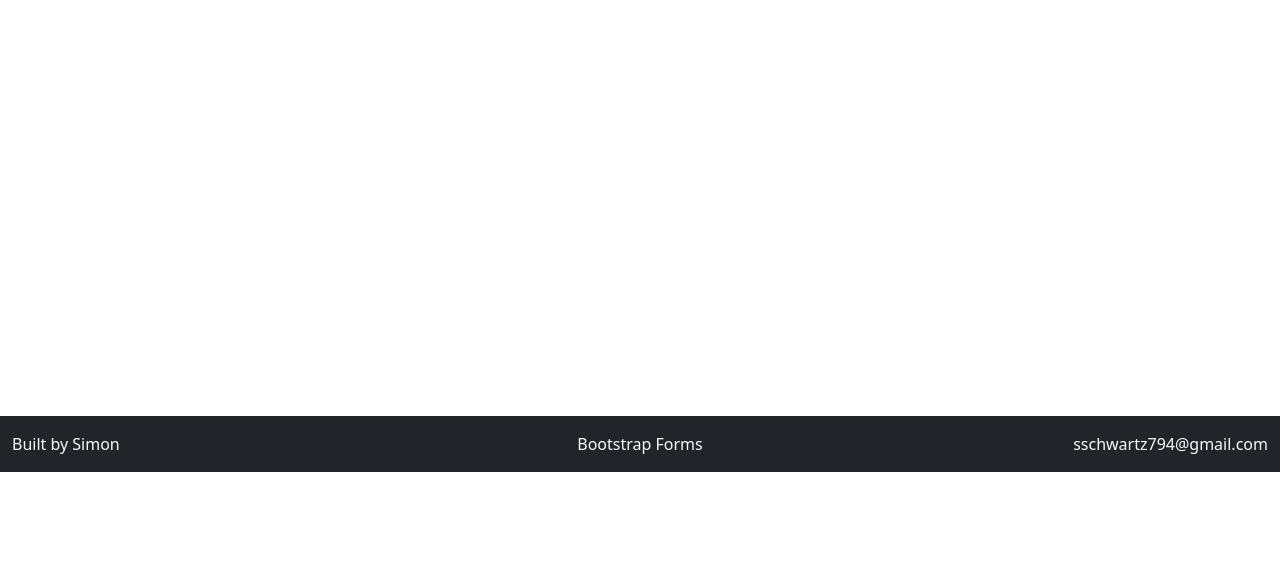
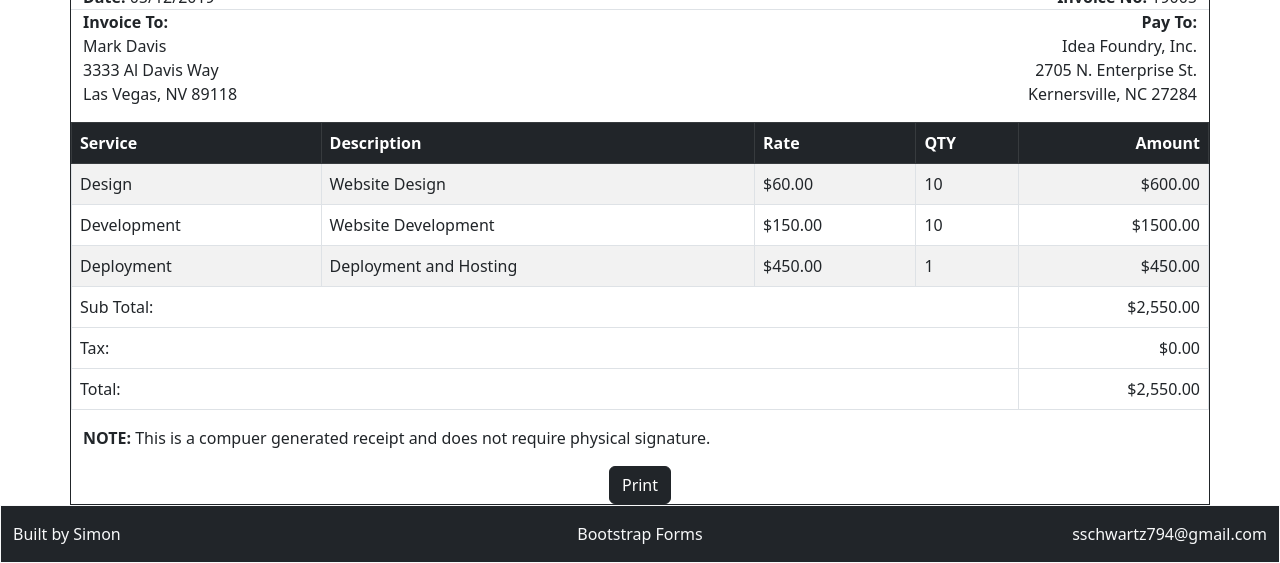
Before and after one commit to sschwartz7/BootstrapForms, a plain HTML site: page invoice.html in a window 1280 px wide. Shown: the part 328-891 px from the top of the page. Before the commit the page ends 800 px from the top, so only its background shows below. Drawn offline with nearby package versions, Linux system fonts and the light colour scheme.

Commit message:
on addressbook, contact, and invoice

```diff
--- /dev/null
+++ b/css/Invoice.css
@@ -0,0 +1,7 @@
+.container {
+    border: solid 1px;
+}
+
+.container-fluid {
+    border: solid 1px;
+}
--- /dev/null
+++ b/css/contact.css
@@ -0,0 +1,5 @@
+body {
+    background: #0000428;
+    background: -webkit-linear-gradient(to right, #004e92, #000042);
+    background: linear-gradient(to right, #004e92, #000042);
+}
--- a/invoice.html
+++ b/invoice.html
@@ -13,11 +13,14 @@
 
     <!-- Custom CSS -->
     <link href="/css/site.css" rel="stylesheet">
+
+    <!-- Page CSS -->
+    <link href="/css/Invoice.css" rel="stylesheet">
 </head>
 
 <body>
 
-    <header>
+    <header class="d-print-none">
         <nav class="navbar navbar-expand-lg navbar-dark bg-dark">
             <div class="container-fluid">
                 <a class="navbar-brand" href="/index.html">BS Forms</a>
@@ -46,11 +49,89 @@
         </nav>
     </header>
 
-    <main class="container">
+    <main class="container mt-3">
+        <div class="row border-bottom align-items-center">
+            <div class="col-sm-7 col-12"><img src="/img/IdeaFoundryLogo.svg" class="img-fluid" /></div>
+            <div class="col-sm-5 text-end col-12"><strong>Customer:</strong> 4908</div>
+        </div>
+        <div class="row border-bottom align-items-center row-cols-1">
+            <div class="col-md-6"><b>Date:</b> 05/12/2019</div>
+            <div class="col-md-6 text-md-end"><b>Invoice No:</b> 19005</div>
+        </div>
+        <div class="row">
+            <div class="col-6">
+                <b>Invoice To:</b>
+                <address>Mark Davis<br />
+                    3333 Al Davis Way<br />
+                    Las Vegas, NV 89118</address>
+            </div>
+            <div class="col-6 text-end">
+                <b>Pay To:</b>
+                <address>Idea Foundry, Inc.<br>
+                    2705 N. Enterprise St.<br>
+                    Kernersville, NC 27284</address>
+            </div>
+        </div>
+        <div class="table-responsive row">
+            <table class="table table-bordered table-striped">
+                <thead class="table-dark">
+                    <th>Service</th>
+                    <th>Description</th>
+                    <th>Rate</th>
+                    <th>QTY</th>
+                    <th class="text-end">Amount</th>
+                </thead>
+                <tbody>
+                    <tr>
+                        <td>Design</td>
+                        <td>Website Design</td>
+                        <td>$60.00</td>
+                        <td>10</td>
+                        <td class="text-end">$600.00</td>
+                    </tr>
+                    <tr>
+                        <td>Development</td>
+                        <td>Website Development</td>
+                        <td>$150.00</td>
+                        <td>10</td>
+                        <td class="text-end">$1500.00</td>
 
+                    </tr>
+                    <tr>
+                        <td>Deployment</td>
+                        <td>Deployment and Hosting</td>
+                        <td>$450.00</td>
+                        <td>1</td>
+                        <td class="text-end">$450.00</td>
+                    </tr>
+                </tbody>
+                <tfoot>
+                    <tr>
+                        <td colspan="4">Sub Total:</td>
+                        <td class="text-end">$2,550.00</td>
+                    </tr>
+                    <tr>
+                        <td colspan="4">Tax:</td>
+                        <td class="text-end">$0.00</td>
+                    </tr>
+                    <tr>
+                        <td colspan="4">Total:</td>
+                        <td class="text-end">$2,550.00</td>
+                    </tr>
+                </tfoot>
+            </table>
+        </div>
+        <div class="row">
+            <p><b>NOTE: </b> This is a compuer generated receipt and does not require physical signature.</p>
+        </div>
+        <div class="text-center d-print-none">
+            <button class="btn btn-dark" onclick="window.print()">
+                Print
+            </button>
+        </div>
     </main>
 
-    <footer class="container-fluid bg-dark py-3 text-light text">
+    <footer class="container-fluid bg-dark py-3 text-light text d-print-none">
         <div class="row row-cols-1 row-cols-md-3">
             <div class="col">
                 Built by Simon
```
Also changed, not shown: addressbook.html (+8 -8 lines), contact.html (+43 -2 lines).
